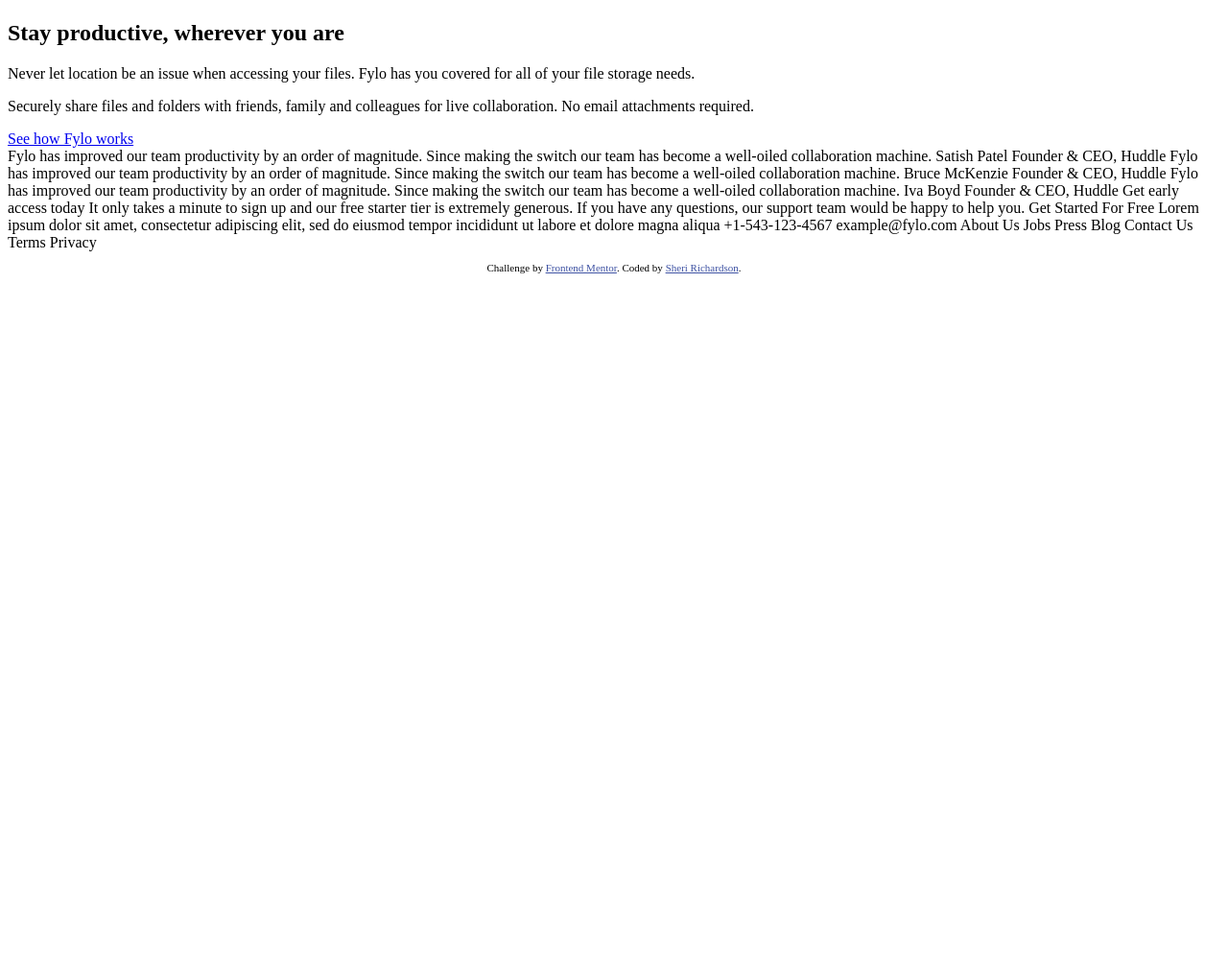
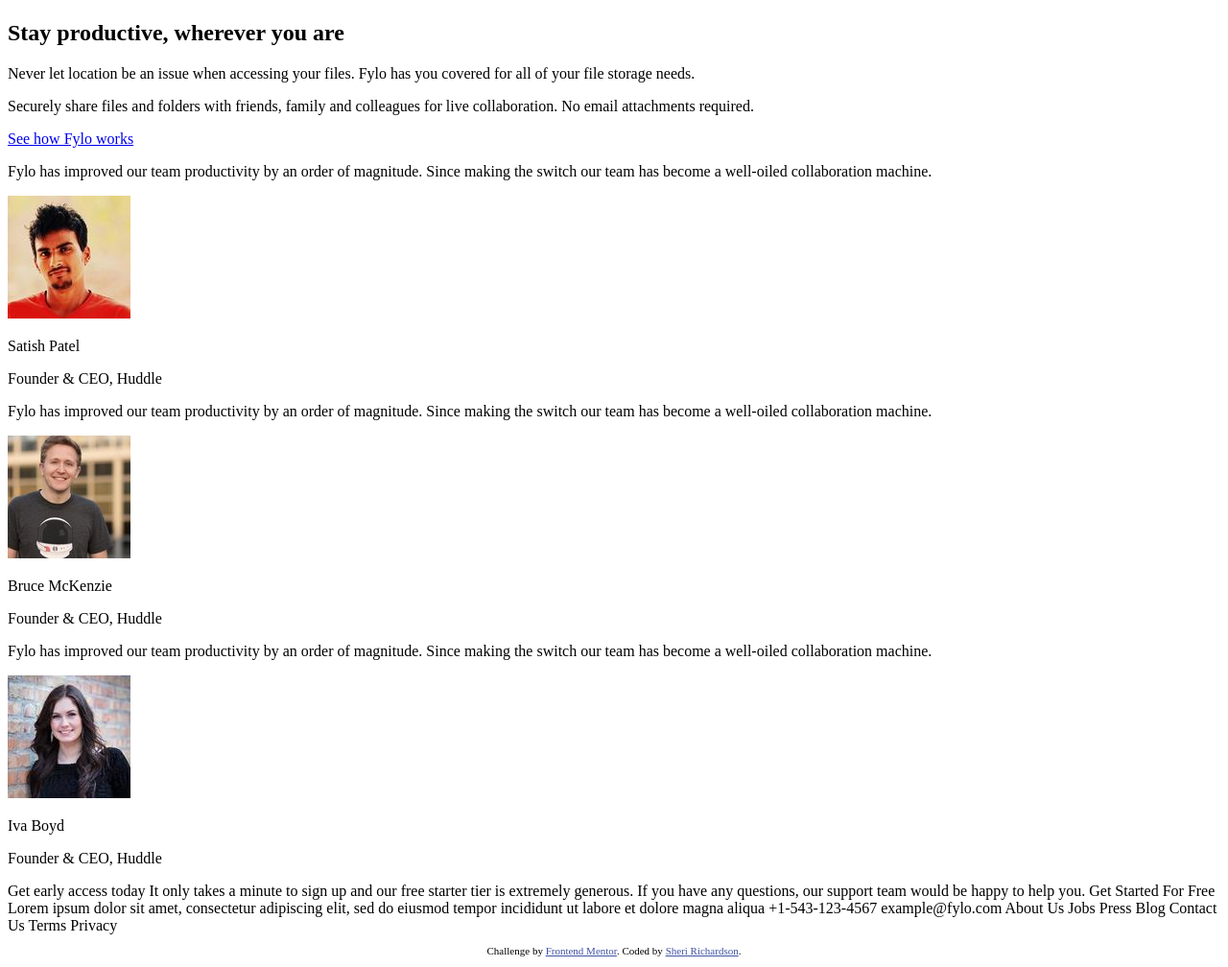
Before and after one commit to sheriallisdev/fylo-landing-page-dark, a plain HTML site: page index.html in a window 1280 px wide. Shown: the part 1998-3006 px from the top of the page at 96% size. Before the commit the page ends 2294 px from the top, so only its background shows below. Drawn offline with Linux system fonts and the light colour scheme.

Commit message:
Add testimonials section

```diff
--- a/index.html
+++ b/index.html
@@ -83,25 +83,61 @@
     </div>
   </section>
 
-
-
+  <section class="testimonials">
+    <div class="card">
+      <p class="card__text">
         Fylo has improved our team productivity by an order of magnitude. Since making the switch our team has
         become a well-oiled collaboration machine.
+      </p>
+      <footer class="user user__info">
+        <img src="./images/profile-1.jpg" alt="" class="user__img">
+        <div class="user__data">
+          <p class="user__data--name">
+            Satish Patel
+          </p>
+          <p class="user__data--desc">
+            Founder & CEO, Huddle
+          </p>
+        </div>
+      </footer>
+    </div>
 
-  Satish Patel
-  Founder & CEO, Huddle
-
+    <div class="card">
+      <p class="card__text">
           Fylo has improved our team productivity by an order of magnitude. Since making the switch our team has
           become a well-oiled collaboration machine.
+      </p>
+      <footer class="user user__info">
+        <img src="./images/profile-2.jpg" alt="" class="user__img">
+        <div class="user__data">
+          <p class="user__data--name">
+            Bruce McKenzie
+          </p>
+          <p class="user__data--desc">
+            Founder & CEO, Huddle
+          </p>
+        </div>
+      </footer>
+    </div>
 
-  Bruce McKenzie
-  Founder & CEO, Huddle
-
+    <div class="card">
+      <p class="card__text">
         Fylo has improved our team productivity by an order of magnitude. Since making the switch our team has
         become a well-oiled collaboration machine.
-
+      </p>
+      <footer class="user user__info">
+        <img src="./images/profile-3.jpg" alt="" class="user__img">
+        <div class="user__data">
+          <p class="user__data--name">
             Iva Boyd
+          </p>
+          <p class="user__data--desc">
             Founder & CEO, Huddle
+          </p>
+        </div>
+      </footer>
+    </div>
+  </section>
 
   Get early access today
 
```
Lines whose indentation alone changed are shown as unchanged.
